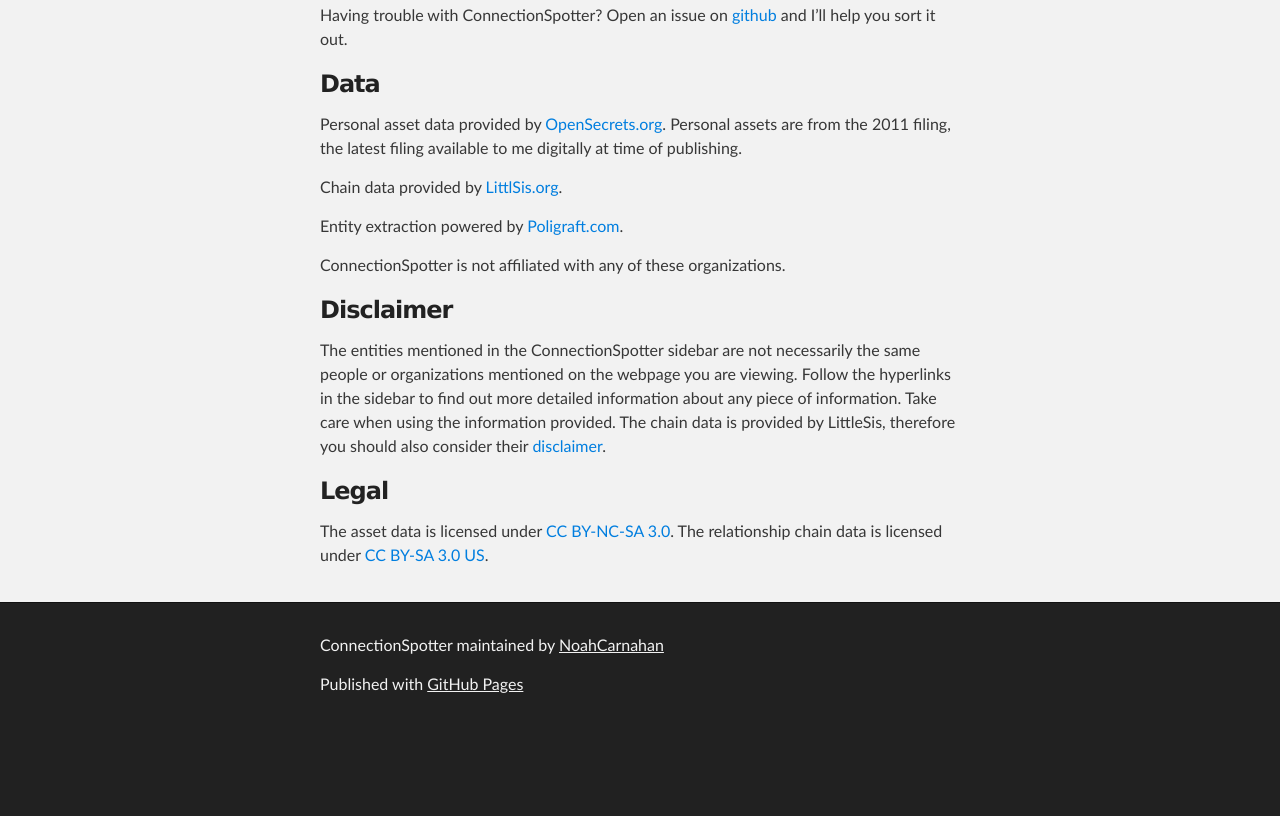
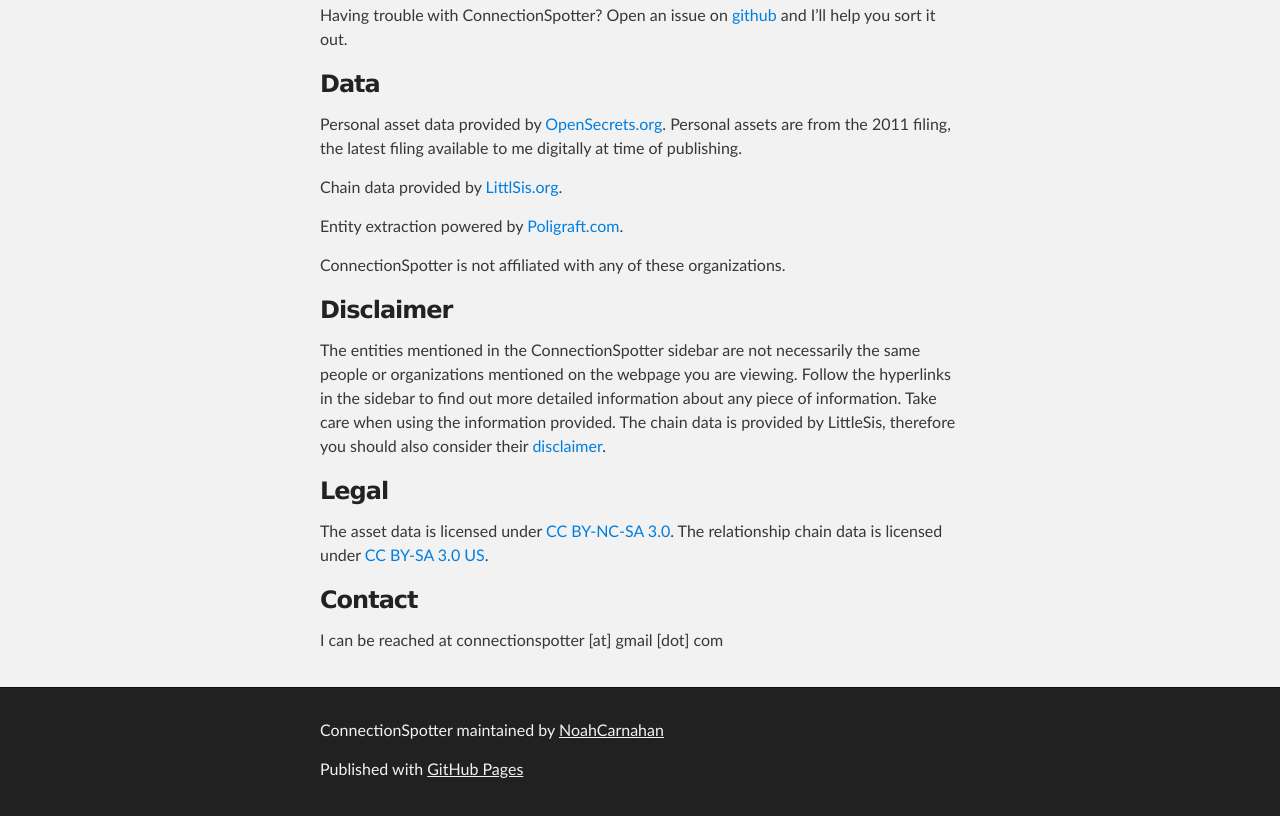
Before and after one commit to NoahCarnahan/connection-spotter, a plain HTML site: page index.html in a window 1280 px wide. Shown: the part 1893-2709 px from the top of the page. Before the commit the page ends 2624 px from the top, so only its background shows below. Drawn offline with Linux system fonts and the light colour scheme.

```diff
--- a/index.html
+++ b/index.html
@@ -95,6 +95,11 @@
 
 <p>The asset data is licensed under <a href="http://creativecommons.org/licenses/by-nc-sa/3.0/">CC BY-NC-SA 3.0</a>.
 The relationship chain data is licensed under <a href="http://creativecommons.org/licenses/by-sa/3.0/us/">CC BY-SA 3.0 US</a>.</p>
+
+<h3>
+<a name="contact" class="anchor" href="#contact"><span class="octicon octicon-link"></span></a>Contact</h3>
+
+<p>I can be reached at connectionspotter [at] gmail [dot] com </p>
       </section>
     </div>
 
```
Also changed, not shown: params.json (+1 -1 lines).
